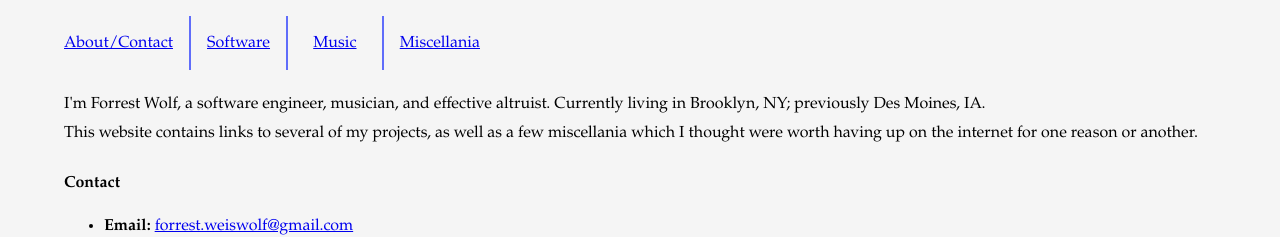
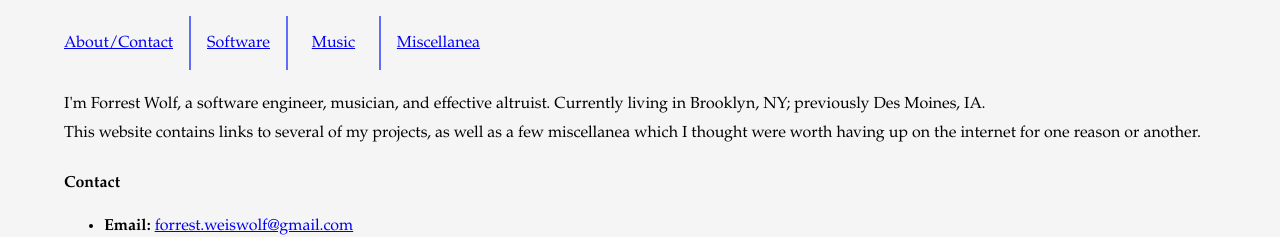
Before and after one commit to ForrestWeiswolf/forrestweiswolf.github.io, a Jekyll site: the page built from about.html, in a window 1280 px wide. Shown: the top 237 px of the page. Built offline with Jekyll 4.4.1, drawn with Linux system fonts in a browser that asks for light colours.

Commit message:
Fix spelling of 'miscellanea' throughout

```diff
--- a/_layouts/default.html
+++ b/_layouts/default.html
@@ -16,7 +16,7 @@
     <a href="{{ site.url }}/about.html">About/Contact</a>
     <a href="{{ site.url }}/software.html">Software</a>
     <a href="{{ site.url }}/music.html">Music</a>
-    <a href="{{ site.url }}/miscellania.html">Miscellania</a>
+    <a href="{{ site.url }}/miscellanea.html">Miscellanea</a>
   </nav>
   <main>
     {{ content }}
--- a/about.html
+++ b/about.html
@@ -4,7 +4,7 @@ title: About
 ---
 <section id="about">
   <p>I'm Forrest Wolf, a software engineer, musician, and effective altruist. Currently living in Brooklyn, NY; previously Des Moines, IA.</p>
-  <p>This website contains links to several of my projects, as well as a few miscellania which I thought were worth having up on the internet for one reason or another.</p>
+  <p>This website contains links to several of my projects, as well as a few miscellanea which I thought were worth having up on the internet for one reason or another.</p>
 </section>
 <section>
   <h4>Contact</h4>
--- a/index.html
+++ b/index.html
@@ -6,5 +6,5 @@ title: Forrest Wolf
   <div><a href="{{ site.url }}/about.html">About/Contact</a></div>
   <div><a href="https://github.com/ForrestWeiswolf">Software</a></div>
   <div><a href="{{ site.url }}/music.html">Music</a></div>
-  <div><a href="{{ site.url }}/miscellania.html">Miscellania</a></div>
+  <div><a href="{{ site.url }}/miscellanea.html">Miscellanea</a></div>
 </div>
```
Also changed, not shown: miscellanea/faq.html (added, +48 -0 lines), miscellania.html (+5 -5 lines), miscellanea/books-2021.html (renamed from miscellania/books-2021.html), miscellanea/difficult-recommendations.html (renamed from miscellania/difficult-recommendations.html), miscellanea/lesser-known-sf-f.html (renamed from miscellania/lesser-known-sf-f.html).
